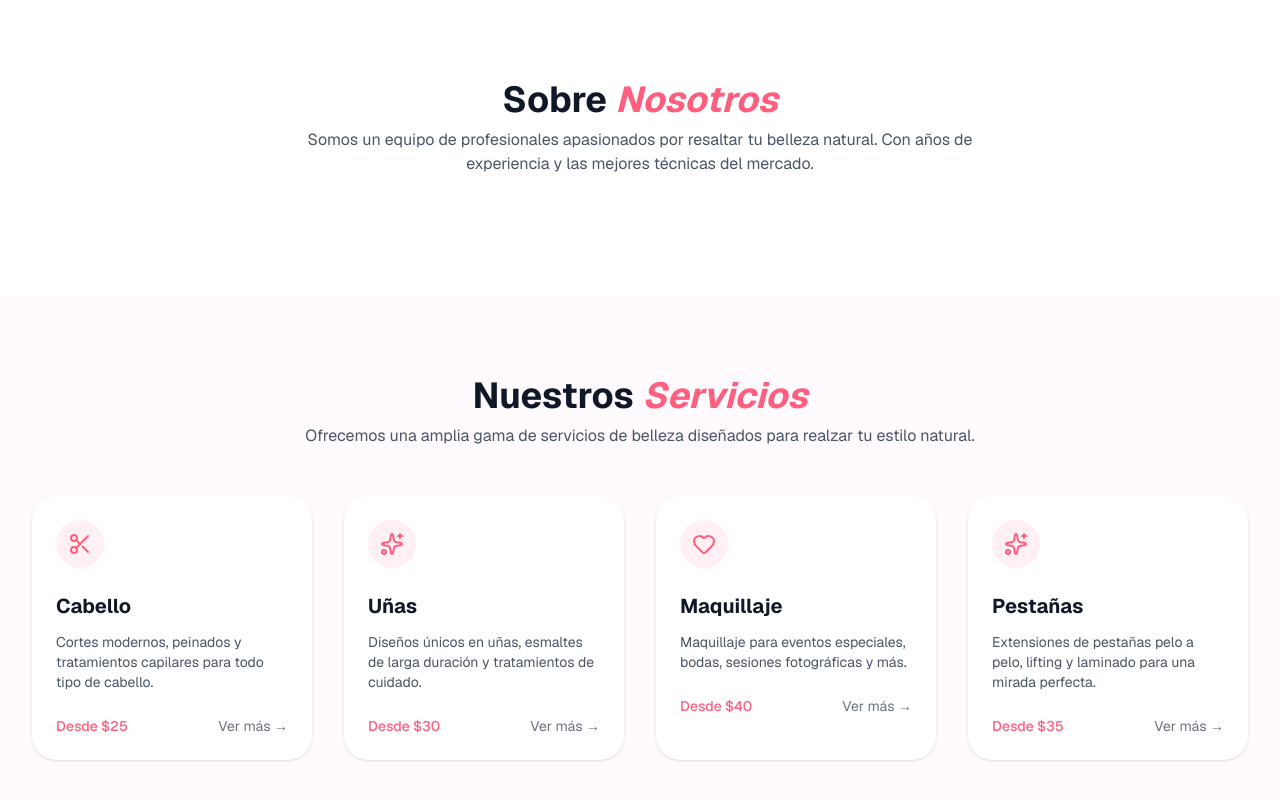
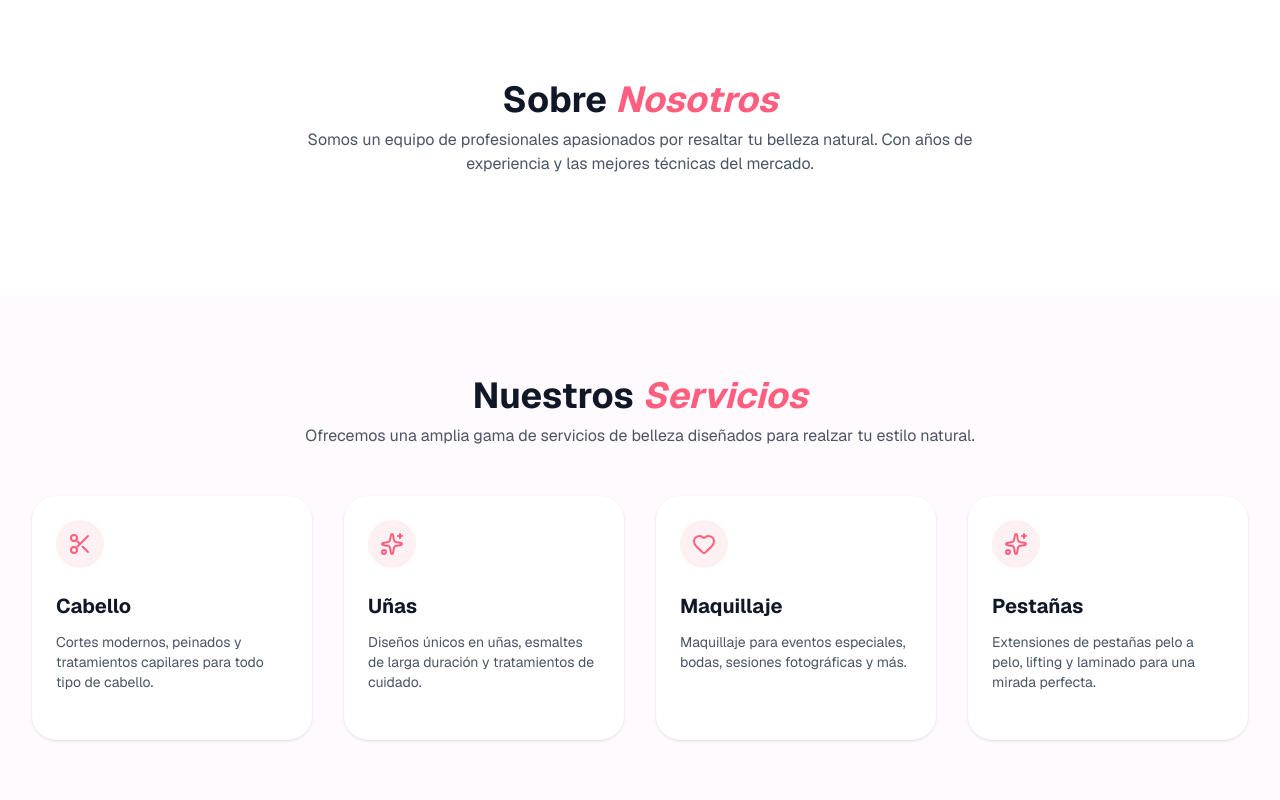
Before and after one commit to ao-oj05/Beauty_Book_Frontend, a Next.js app: page / in a window 1280 px wide. Shown: the part 640-1440 px from the top of the page. Built offline with nearby package versions, Linux system fonts and the light colour scheme.

Commit message:
feat: disable booked hours, add price to PDF ticket, remove price/view more from landing

```diff
--- a/src/app/dashboard/agendar/page.tsx
+++ b/src/app/dashboard/agendar/page.tsx
@@ -76,13 +76,17 @@ function AgendarCitaContent() {
   const [citaConfirmada, setCitaConfirmada] = useState<CitaConfirmada | null>(null);
 
   const [serviciosDisponibles, setServiciosDisponibles] = useState<any[]>([]);
+  const [citasOcupadas, setCitasOcupadas] = useState<any[]>([]);
   const [cargando, setCargando] = useState(true);
 
   useEffect(() => {
-    fetch(`${API_URL}/services`)
-      .then(res => res.json())
-      .then(data => {
-        setServiciosDisponibles(data);
+    Promise.all([
+      fetch(`${API_URL}/services`).then(res => res.json()),
+      fetch(`${API_URL}/appointments`).then(res => res.json())
+    ])
+    .then(([servicesData, appointmentsData]) => {
+      setServiciosDisponibles(servicesData);
+      setCitasOcupadas(appointmentsData);
       setCargando(false);
     })
     .catch(err => {
@@ -92,6 +96,10 @@ function AgendarCitaContent() {
   }, []);
 
   const diasDisponibles = generarDias();
+
+  const horasOcupadasDia = citasOcupadas
+    .filter(c => c.fecha === fechaSeleccionada && c.estado !== "Cancelada" && c.estado !== "Rechazada")
+    .map(c => c.hora);
 
   const servicioInfo = serviciosDisponibles.find((s) => s.nombre === servicioSeleccionado);
 
@@ -177,6 +185,7 @@ function AgendarCitaContent() {
     agregarDetalle("Fecha", String(fechaTexto || ""));
     agregarDetalle("Hora", String(citaConfirmada.hora || ""));
     agregarDetalle("Duración", String(servicioInfo?.duracion || ""));
+    agregarDetalle("Precio", String(citaConfirmada.precio ? `$${citaConfirmada.precio} MXN` : (servicioInfo?.precio ? `$${servicioInfo.precio} MXN` : "---")));
     agregarDetalle("Estado", String(citaConfirmada.estado || ""));
 
     // Mensaje final
@@ -276,19 +285,25 @@ function AgendarCitaContent() {
                 <div className="mt-6">
                   <p className="text-sm font-medium text-gray-700 mb-3">Selecciona una hora:</p>
                   <div className="grid grid-cols-4 sm:grid-cols-6 gap-2">
-                    {HORAS_DISPONIBLES.map((hora) => (
+                    {HORAS_DISPONIBLES.map((hora) => {
+                      const ocupado = horasOcupadasDia.includes(hora);
+                      return (
                         <button
                           key={hora}
-                        onClick={() => setHoraSeleccionada(hora)}
+                          onClick={() => !ocupado && setHoraSeleccionada(hora)}
+                          disabled={ocupado}
                           className={`py-2.5 px-3 rounded-xl text-sm font-medium border-2 transition-all ${
-                          horaSeleccionada === hora
+                            ocupado
+                              ? "bg-gray-100 border-gray-200 text-gray-400 cursor-not-allowed opacity-60 line-through"
+                              : horaSeleccionada === hora
                                 ? "border-primary bg-primary text-white shadow-sm"
                                 : "border-gray-100 hover:border-primary/30 bg-white text-gray-700"
                           }`}
                         >
                           {hora}
                         </button>
-                    ))}
+                      );
+                    })}
                   </div>
                 </div>
               )}
--- a/src/app/page.tsx
+++ b/src/app/page.tsx
@@ -94,10 +94,7 @@ export default function Home() {
             </div>
             <h3 className="text-xl font-bold text-gray-900 mb-3">Cabello</h3>
             <p className="text-gray-600 text-sm mb-6">Cortes modernos, peinados y tratamientos capilares para todo tipo de cabello.</p>
-            <div className="flex justify-between items-center text-sm">
-              <span className="text-primary font-medium">Desde $25</span>
-              <span className="text-gray-500 hover:text-primary cursor-pointer">Ver más →</span>
-            </div>
+
           </div>
 
           {/* Service 2 */}
@@ -107,10 +104,7 @@ export default function Home() {
             </div>
             <h3 className="text-xl font-bold text-gray-900 mb-3">Uñas</h3>
             <p className="text-gray-600 text-sm mb-6">Diseños únicos en uñas, esmaltes de larga duración y tratamientos de cuidado.</p>
-            <div className="flex justify-between items-center text-sm">
-              <span className="text-primary font-medium">Desde $30</span>
-              <span className="text-gray-500 hover:text-primary cursor-pointer">Ver más →</span>
-            </div>
+
           </div>
 
           {/* Service 3 */}
@@ -120,10 +114,7 @@ export default function Home() {
             </div>
             <h3 className="text-xl font-bold text-gray-900 mb-3">Maquillaje</h3>
             <p className="text-gray-600 text-sm mb-6">Maquillaje para eventos especiales, bodas, sesiones fotográficas y más.</p>
-            <div className="flex justify-between items-center text-sm">
-              <span className="text-primary font-medium">Desde $40</span>
-              <span className="text-gray-500 hover:text-primary cursor-pointer">Ver más →</span>
-            </div>
+
           </div>
 
           {/* Service 4 */}
@@ -133,10 +124,7 @@ export default function Home() {
             </div>
             <h3 className="text-xl font-bold text-gray-900 mb-3">Pestañas</h3>
             <p className="text-gray-600 text-sm mb-6">Extensiones de pestañas pelo a pelo, lifting y laminado para una mirada perfecta.</p>
-            <div className="flex justify-between items-center text-sm">
-              <span className="text-primary font-medium">Desde $35</span>
-              <span className="text-gray-500 hover:text-primary cursor-pointer">Ver más →</span>
-            </div>
+
           </div>
         </div>
       </section>
```
Lines whose indentation alone changed are shown as unchanged.
